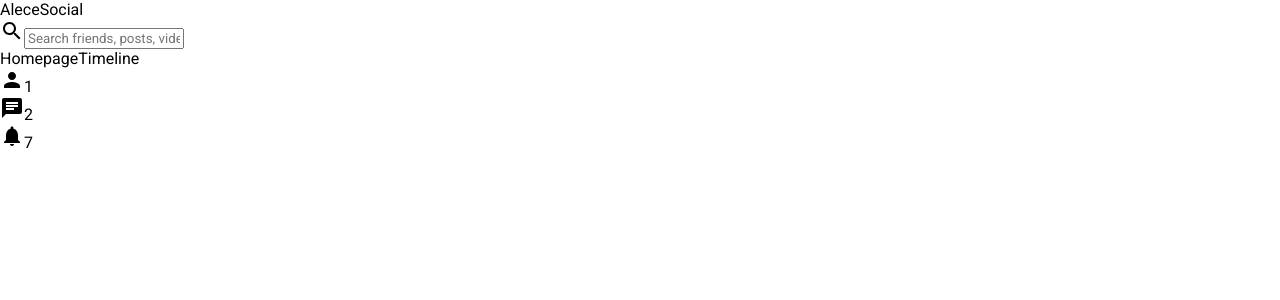
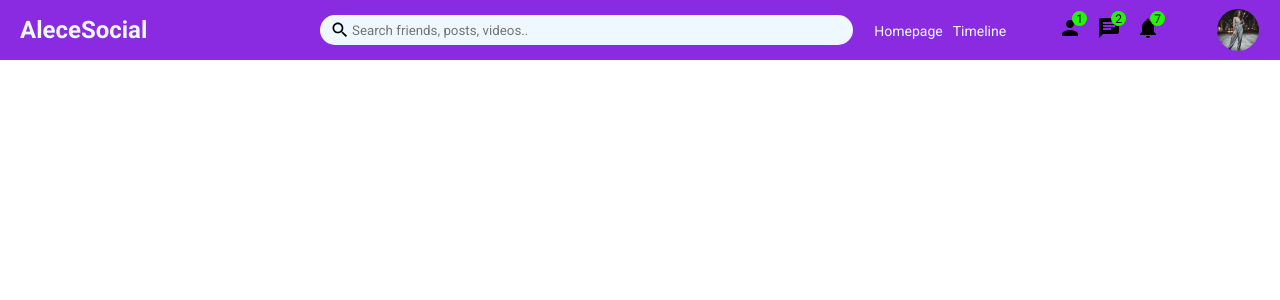
Before and after one commit to arenee87/social-app, a React (Create React App) app: page / in a window 1280 px wide. Shown: the top 300 px of the page. Built offline with nearby package versions, Linux system fonts and the light colour scheme.

Commit message:
organized and styled the navbar

```diff
--- a/src/components/Navbar.js
+++ b/src/components/Navbar.js
@@ -8,18 +8,19 @@ export default function Navbar() {
                 <span className="logo">AleceSocial</span>
             </div>
 
-            <div className="navbarCenter"></div>
+            <div className="navbarCenter">
                 <div className="searchbar">
-                    <Search />
+                    <Search className="searchIcon"/>
                     <input placeholder="Search friends, posts, videos.." className="searchInput" />
                 </div>
-
-            <div className="navbarRight"></div>
+            </div>
+            <div className="navbarRight">
                 <div className="navbarLinks">
                     <span className="navbarLink">Homepage</span>
                     <span className="navbarLink">Timeline</span>
                 </div>
-            <div className="navbarIcons"></div>
+
+                <div className="navbarIcons">
                     <div className="navbarIconItem">
                         <Person />
                         <span className="navbarIconBadge">1</span>
@@ -32,7 +33,9 @@ export default function Navbar() {
                         <Notifications />
                         <span className="navbarIconBadge">7</span>
                     </div>
-
+                </div>
+                <img src="assests/assests/person/2.person.jpeg" alt="" className="navbarImg" />
+            </div>
         </div>
     )
 }
--- a/src/components/navbar.css
+++ b/src/components/navbar.css
@@ -0,0 +1,90 @@
+.navbarContainer {
+    height: 60px;
+    width: 100%;
+    background-color: blueviolet;
+    display: flex;
+    align-items: center;
+    position: sticky;
+    top: 0%;
+}
+
+.navbarLeft {
+    flex: 3;
+}
+.logo {
+    font-size: 24px;
+    margin-left: 20px;
+    font-weight: bold;
+    color: aliceblue;
+    cursor: pointer;
+}
+
+
+.navbarCenter {
+    flex: 5;
+}
+.searchbar {
+    width: 100%;
+    height: 30px;
+    background-color: aliceblue;
+    border-radius: 30px;
+    display: flex;
+    align-items: center;
+}
+.searchIcon {
+    font-size: 20px !important;
+    margin-left: 10px;
+}
+.searchInput {
+    border: none;
+    width: 70%;
+    background-color: aliceblue;
+}
+.searchInput:focus {
+    outline: none;
+
+}
+
+
+.navbarRight {
+    flex: 4;
+    display: flex;
+    align-items: center;
+    justify-content: space-around;
+
+}
+.navbarLink {
+    margin-right: 10px;
+    font-size: 14px;
+    cursor: pointer;
+    color: aliceblue;
+}
+.navbarIcons {
+    display: flex;
+}
+.navbarIconItem {
+    margin-right: 15px;
+    cursor: pointer;
+    position: relative;
+}
+.navbarIconBadge {
+    width: 15px;
+    height: 15px;
+    background-color: rgb(37, 244, 5);
+    border-radius: 50%;
+    color: black;
+    position: absolute;
+    top: -5px;
+    right: -5px;
+    display: flex;
+    align-items: center;
+    justify-content: center;
+    font-size: 12px;
+}
+.navbarImg {
+    width: 42px;
+    height: 42px;
+    border-radius: 50%;
+    object-fit: cover;
+    cursor: pointer;
+}
```
Lines whose indentation alone changed are shown as unchanged.
